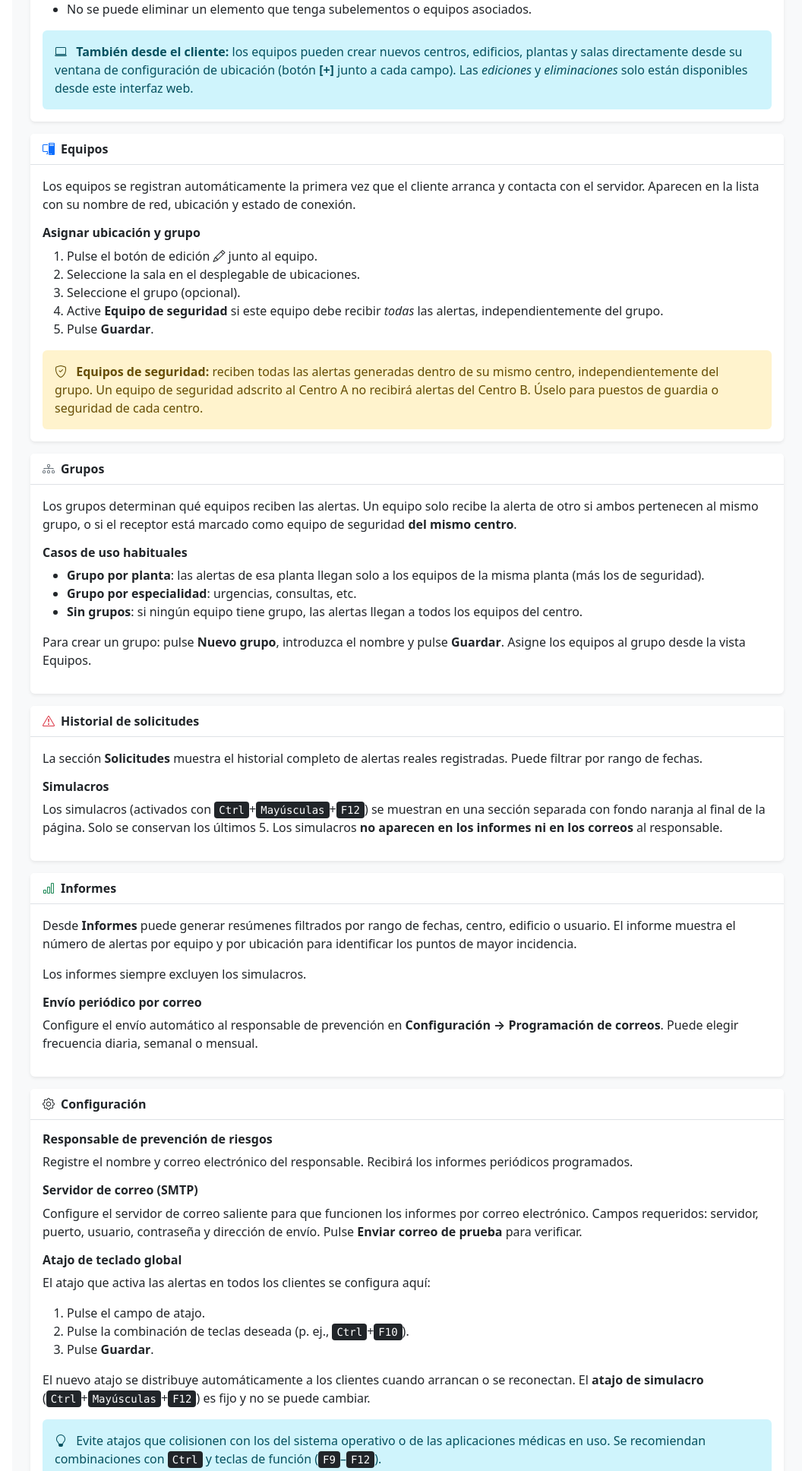
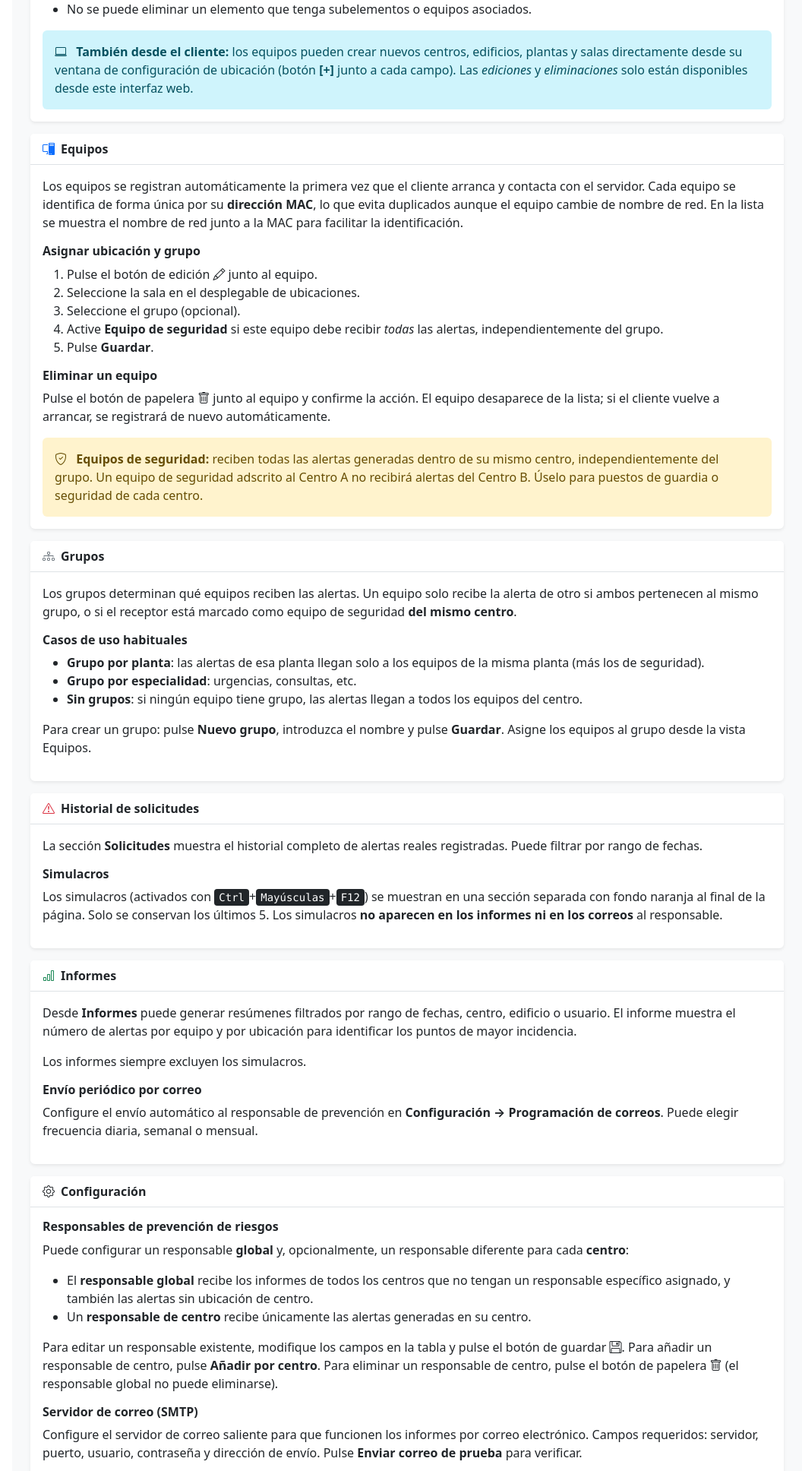
Before and after one commit to Directsur/help-request-server, a FastAPI app: page /help in a window 1280 px wide. Shown: the part 1047-2983 px from the top of the page at 76% size, without its empty margins (224-1280 px from the left). Run offline with FastAPI, Linux system fonts and the light colour scheme; the visitor is signed in with stand-in values (Sample User, id 1); parts of the project's set-up code (start-up, migrations or seed data) failed here and were passed over.

Commit message:
docs: actualizar ayuda y manual con responsables por centro y MAC de equipos
- help.html: sección Equipos añade identificación por MAC y botón de borrar;
  sección Configuración documenta el sistema de responsables por centro.
- manual-usuario-servidor.md: mismo contenido en formato Markdown.
- README.md: características actualizadas.

Co-Authored-By: Claude Sonnet 4.6 <noreply@anthropic.com>

```diff
--- a/web/templates/help.html
+++ b/web/templates/help.html
@@ -100,8 +100,10 @@
   </div>
   <div class="card-body">
     <p>Los equipos se registran automáticamente la primera vez que el cliente arranca y
-    contacta con el servidor. Aparecen en la lista con su nombre de red, ubicación y
-    estado de conexión.</p>
+    contacta con el servidor. Cada equipo se identifica de forma única por su
+    <strong>dirección MAC</strong>, lo que evita duplicados aunque el equipo cambie de
+    nombre de red. En la lista se muestra el nombre de red junto a la MAC para facilitar
+    la identificación.</p>
     <h6 class="fw-semibold mt-3">Asignar ubicación y grupo</h6>
     <ol>
       <li>Pulse el botón de edición <i class="bi bi-pencil"></i> junto al equipo.</li>
@@ -111,6 +113,10 @@
           <em>todas</em> las alertas, independientemente del grupo.</li>
       <li>Pulse <strong>Guardar</strong>.</li>
     </ol>
+    <h6 class="fw-semibold mt-3">Eliminar un equipo</h6>
+    <p>Pulse el botón de papelera <i class="bi bi-trash"></i> junto al equipo y confirme
+    la acción. El equipo desaparece de la lista; si el cliente vuelve a arrancar,
+    se registrará de nuevo automáticamente.</p>
     <div class="alert alert-warning border-0 mt-3 mb-0">
       <i class="bi bi-shield-check me-2"></i>
       <strong>Equipos de seguridad:</strong> reciben todas las alertas generadas dentro
@@ -183,9 +189,21 @@
   </div>
   <div class="card-body">
 
-    <h6 class="fw-semibold">Responsable de prevención de riesgos</h6>
-    <p>Registre el nombre y correo electrónico del responsable. Recibirá los informes
-    periódicos programados.</p>
+    <h6 class="fw-semibold">Responsables de prevención de riesgos</h6>
+    <p>Puede configurar un responsable <strong>global</strong> y, opcionalmente, un
+    responsable diferente para cada <strong>centro</strong>:</p>
+    <ul>
+      <li>El <strong>responsable global</strong> recibe los informes de todos los centros
+          que no tengan un responsable específico asignado, y también las alertas sin
+          ubicación de centro.</li>
+      <li>Un <strong>responsable de centro</strong> recibe únicamente las alertas
+          generadas en su centro.</li>
+    </ul>
+    <p>Para editar un responsable existente, modifique los campos en la tabla y pulse el
+    botón de guardar <i class="bi bi-floppy"></i>. Para añadir un responsable de centro,
+    pulse <strong>Añadir por centro</strong>. Para eliminar un responsable de centro,
+    pulse el botón de papelera <i class="bi bi-trash"></i> (el responsable global no
+    puede eliminarse).</p>
 
     <h6 class="fw-semibold mt-3">Servidor de correo (SMTP)</h6>
     <p>Configure el servidor de correo saliente para que funcionen los informes por
```
Also changed, not shown: docs/manual-usuario-servidor.md (+25 -6 lines), README.md.
